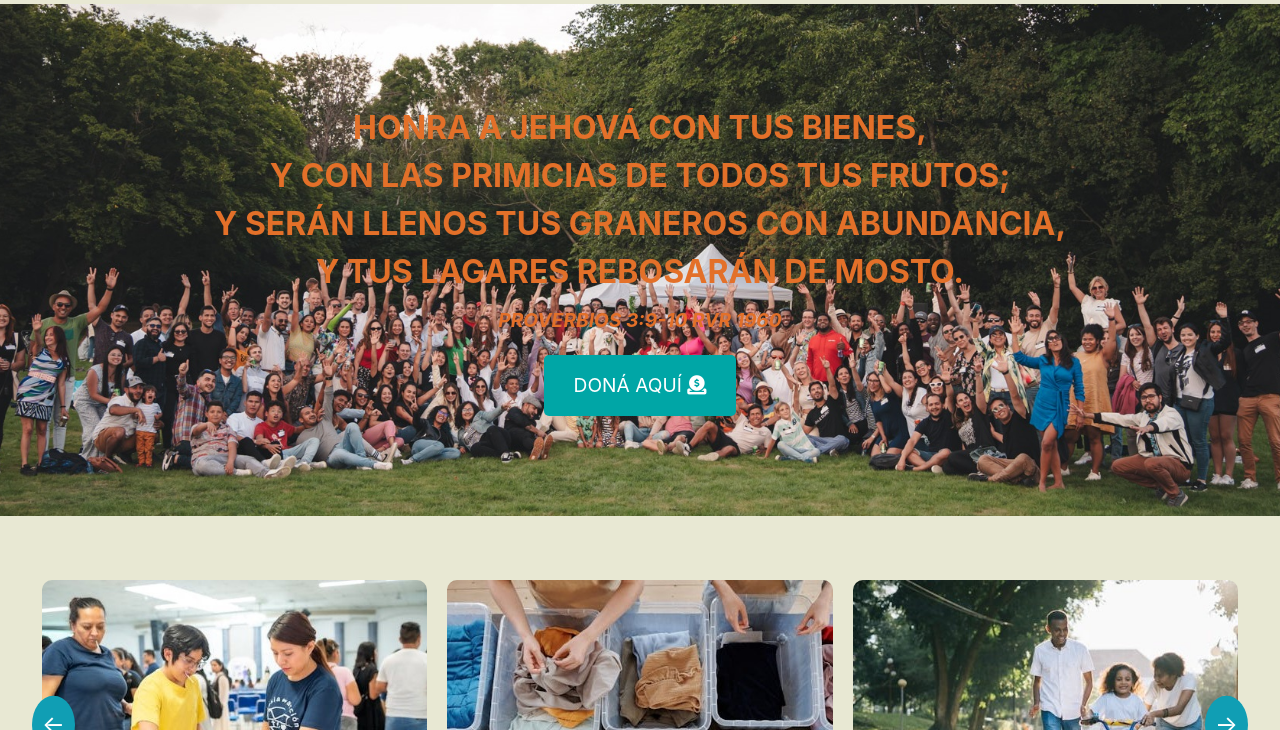
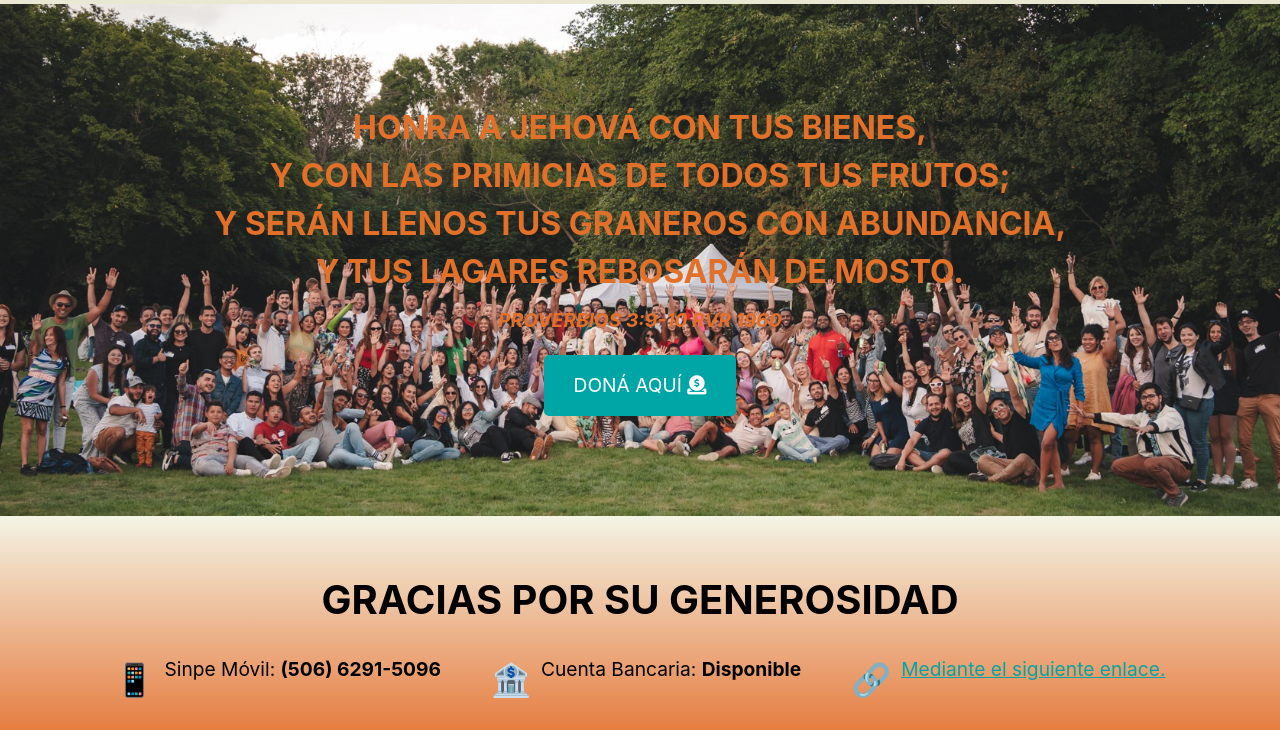
Before and after one commit to mcastaingk/church-website, a website: page donaciones.html in a window 1280 px wide. Shown: the part 70-800 px from the top of the page. Drawn offline with nearby package versions, Linux system fonts and the light colour scheme.

Commit message:
feat(donaciones): add donation thank-you section with basic styles

```diff
--- a/donaciones.html
+++ b/donaciones.html
@@ -48,6 +48,27 @@
                     <span>Proverbios 3:9-10 RVR 1960</span>
                 </h1>
                 <button class="donate-button">DONÁ AQUÍ <i class="fas fa-donate"></i></button>
+            </div>
+        </section>
+
+        <!-- Donation Thanks Section -->
+        <section class="donation-thanks">
+            <div class="container">
+                <h2 class="thank-you-title">GRACIAS POR SU GENEROSIDAD</h2>
+                <div class="donation-methods">
+                    <div class="method">
+                        <span class="icon">📱</span>
+                        <p>Sinpe Móvil: <strong>(506) 6291-5096</strong></p>
+                    </div>
+                    <div class="method">
+                        <span class="icon">🏦</span>
+                        <p>Cuenta Bancaria: <strong>Disponible</strong></p>
+                    </div>
+                    <div class="method">
+                        <span class="icon">🔗</span>
+                        <p><a href="https://example.com" class="donation-link">Mediante el siguiente enlace.</a></p>
+                    </div>
+                </div>
             </div>
         </section>
     </main>
--- a/script-donaciones.js
+++ b/script-donaciones.js
@@ -1,3 +1,8 @@
 document.querySelector('.donate-button').addEventListener('click', function () {
     window.location.href = 'https://your-donation-page-url.com';
 });
+
+document.querySelector('.donation-link').addEventListener('click', function (e) {
+    e.preventDefault();
+    window.location.href = 'https://example.com';
+});
--- a/style-donaciones.css
+++ b/style-donaciones.css
@@ -36,3 +36,44 @@
 .donate-button:hover {
     background-color: #007E7E;
 }
+
+/* Donation Thanks Section */
+.donation-thanks {
+    text-align: center;
+    padding: 60px 20px;
+    background: linear-gradient(to bottom, #F4F4E5, #E36A27);
+    color: black;
+}
+
+.thank-you-title {
+    font-size: 2.5rem;
+    font-weight: bold;
+    margin-bottom: 30px;
+}
+
+.donation-methods {
+    display: flex;
+    justify-content: center;
+    gap: 50px;
+}
+
+.method {
+    display: flex;
+    align-items: center;
+    font-size: 1.2rem;
+}
+
+.method .icon {
+    font-size: 2rem;
+    margin-right: 10px;
+}
+
+.donation-link {
+    color: #00A6A6;
+    text-decoration: underline;
+}
+
+.donation-link:hover {
+    color: #007E7E;
+    text-decoration: none;
+}
```
